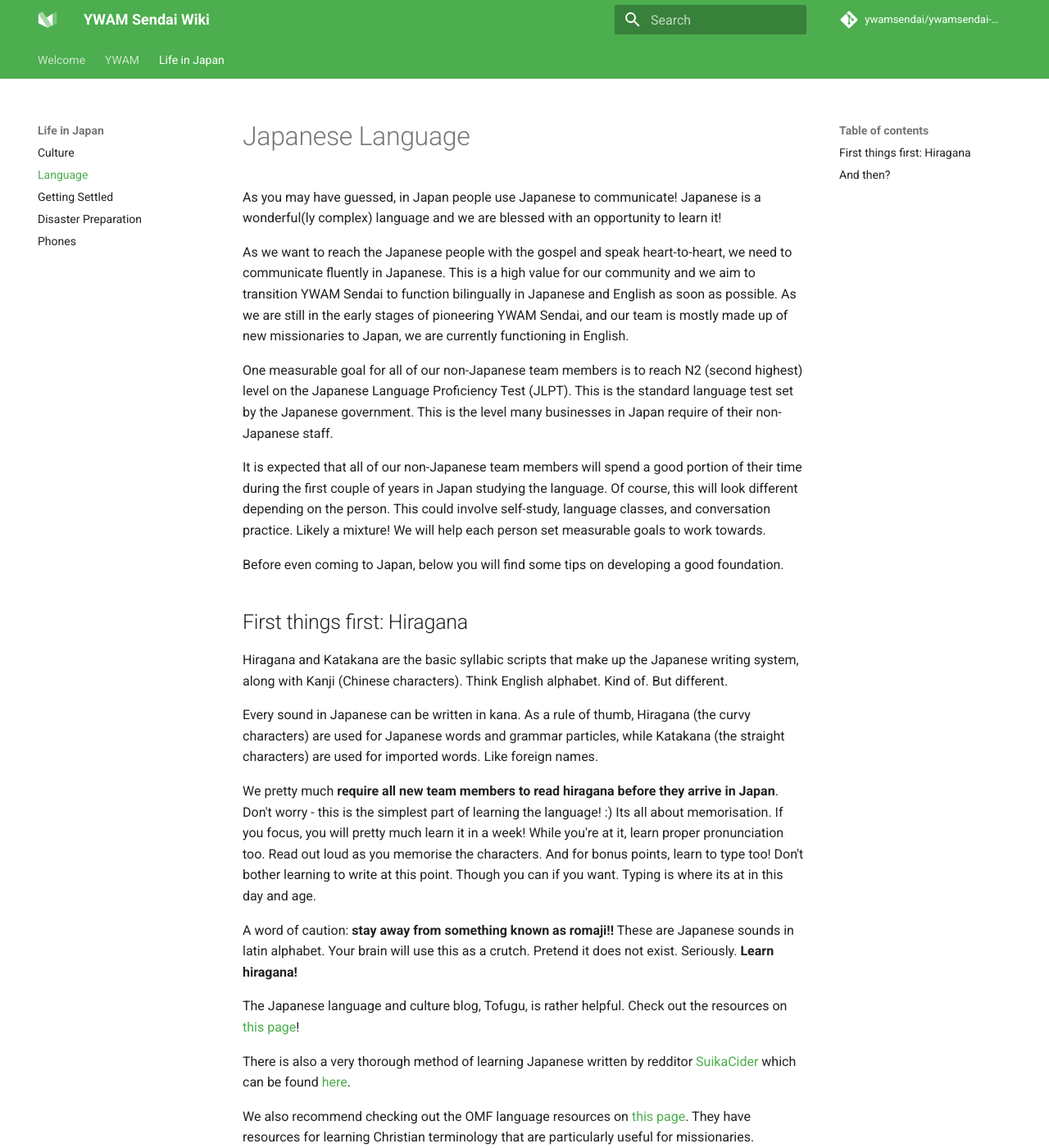
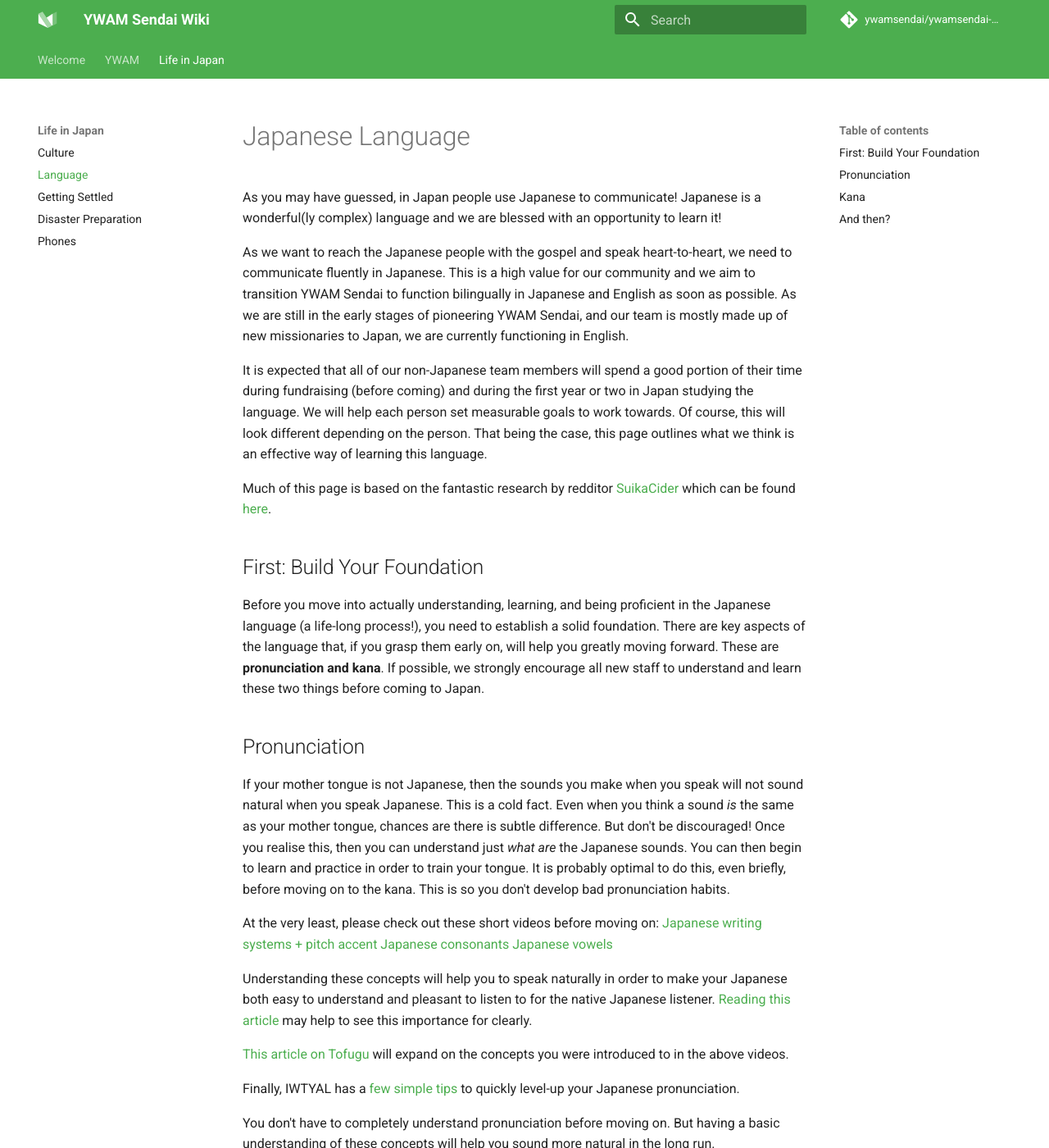
Before and after one commit to ywamsendai/ywamsendai-wiki, an MkDocs documentation site: the page built from docs/lifeinjapan/language.md, in a window 1280 px wide and 1400 px high. Shown: the whole window at 82% size. Built offline with MkDocs 1.6.1 and Material for MkDocs 9.7.7, drawn with Linux system fonts in a browser that asks for light colours; comment, search, counter and statistics services are not loaded; some of the changed text lies outside the part shown.

Commit message:
added section on pronunciation

```diff
--- a/docs/lifeinjapan/language.md
+++ b/docs/lifeinjapan/language.md
@@ -4,13 +4,34 @@ As you may have guessed, in Japan people use Japanese to communicate! Japanese i
 
 As we want to reach the Japanese people with the gospel and speak heart-to-heart, we need to communicate fluently in Japanese. This is a high value for our community and we aim to transition YWAM Sendai to function bilingually in Japanese and English as soon as possible. As we are still in the early stages of pioneering YWAM Sendai, and our team is mostly made up of new missionaries to Japan, we are currently functioning in English.
 
-One measurable goal for all of our non-Japanese team members is to reach N2 (second highest) level on the Japanese Language Proficiency Test (JLPT). This is the standard language test set by the Japanese government. This is the level many businesses in Japan require of their non-Japanese staff.
+It is expected that all of our non-Japanese team members will spend a good portion of their time during fundraising (before coming) and during the first year or two in Japan studying the language. We will help each person set measurable goals to work towards. Of course, this will look different depending on the person. That being the case, this page outlines what we think is an effective way of learning this language.
 
-It is expected that all of our non-Japanese team members will spend a good portion of their time during the first couple of years in Japan studying the language. Of course, this will look different depending on the person. This could involve self-study, language classes, and conversation practice. Likely a mixture! We will help each person set measurable goals to work towards.
+Much of this page is based on the fantastic research by redditor [SuikaCider](https://www.reddit.com/user/SuikaCider/) which can be found [here](https://docs.google.com/document/d/10bRzVblKVOsQJjTc2PIi1Gbj_LrsJCkMkh0SutXCZdI/edit#).
 
-Before even coming to Japan, below you will find some tips on developing a good foundation.
+## First: Build Your Foundation
 
-## First things first: Hiragana
+Before you move into actually understanding, learning, and being proficient in the Japanese language (a life-long process!), you need to establish a solid foundation. There are key aspects of the language that, if you grasp them early on, will help you greatly moving forward. These are **pronunciation and kana**. If possible, we strongly encourage all new staff to understand and learn these two things before coming to Japan.
+
+## Pronunciation
+
+If your mother tongue is not Japanese, then the sounds you make when you speak will not sound natural when you speak Japanese. This is a cold fact. Even when you think a sound *is* the same as your mother tongue, chances are there is subtle difference. But don't be discouraged! Once you realise this, then you can understand just *what are* the Japanese sounds. You can then begin to learn and practice in order to train your tongue. It is probably optimal to do this, even briefly, before moving on to the kana. This is so you don't develop bad pronunciation habits.
+
+At the very least, please check out these short videos before moving on:
+[Japanese writing systems + pitch accent](https://www.youtube.com/watch?v=ReTQSh15GII)
+[Japanese consonants](https://www.youtube.com/watch?v=Raq0eo0znLY)
+[Japanese vowels](https://www.youtube.com/watch?v=-xcJnHR9MKo)
+
+Understanding these concepts will help you to speak naturally in order to make your Japanese both easy to understand and pleasant to listen to for the native Japanese listener. [Reading this article](http://www.antimoon.com/how/pronuncwhy.htm) may help to see this importance for clearly.
+
+[This article on Tofugu](https://www.tofugu.com/japanese/japanese-pronunciation/) will expand on the concepts you were introduced to in the above videos.
+
+Finally, IWTYAL has a [few simple tips](https://www.iwillteachyoualanguage.com/learn/japanese/japanese-tips/japanese-pronunciation) to quickly level-up your Japanese pronunciation.
+
+You don't have to completely understand pronunciation before moving on. But having a basic understanding of these concepts will help you sound more natural in the long run.
+
+As you proceed to learn kana, keep in mind these concepts in order to solidify your understanding and to train your tongue to sound more natural.
+
+## Kana
 
 Hiragana and Katakana are the basic syllabic scripts that make up the Japanese writing system, along with Kanji (Chinese characters). Think English alphabet. Kind of. But different.
 
@@ -21,8 +42,6 @@ We pretty much **require all new team members to read hiragana before they arriv
 A word of caution: **stay away from something known as romaji!!** These are Japanese sounds in latin alphabet. Your brain will use this as a crutch. Pretend it does not exist. Seriously. **Learn hiragana!**
 
 The Japanese language and culture blog, Tofugu, is rather helpful. Check out the resources on [this page](https://www.tofugu.com/learn-japanese/)!
-
-There is also a very thorough method of learning Japanese written by redditor [SuikaCider](https://www.reddit.com/user/SuikaCider/) which can be found [here](https://docs.google.com/document/d/10bRzVblKVOsQJjTc2PIi1Gbj_LrsJCkMkh0SutXCZdI/edit#).
 
 We also recommend checking out the OMF language resources on [this page](https://omf.org/asia/japan/resources/japanese-language/). They have resources for learning Christian terminology that are particularly useful for missionaries.
 
```
